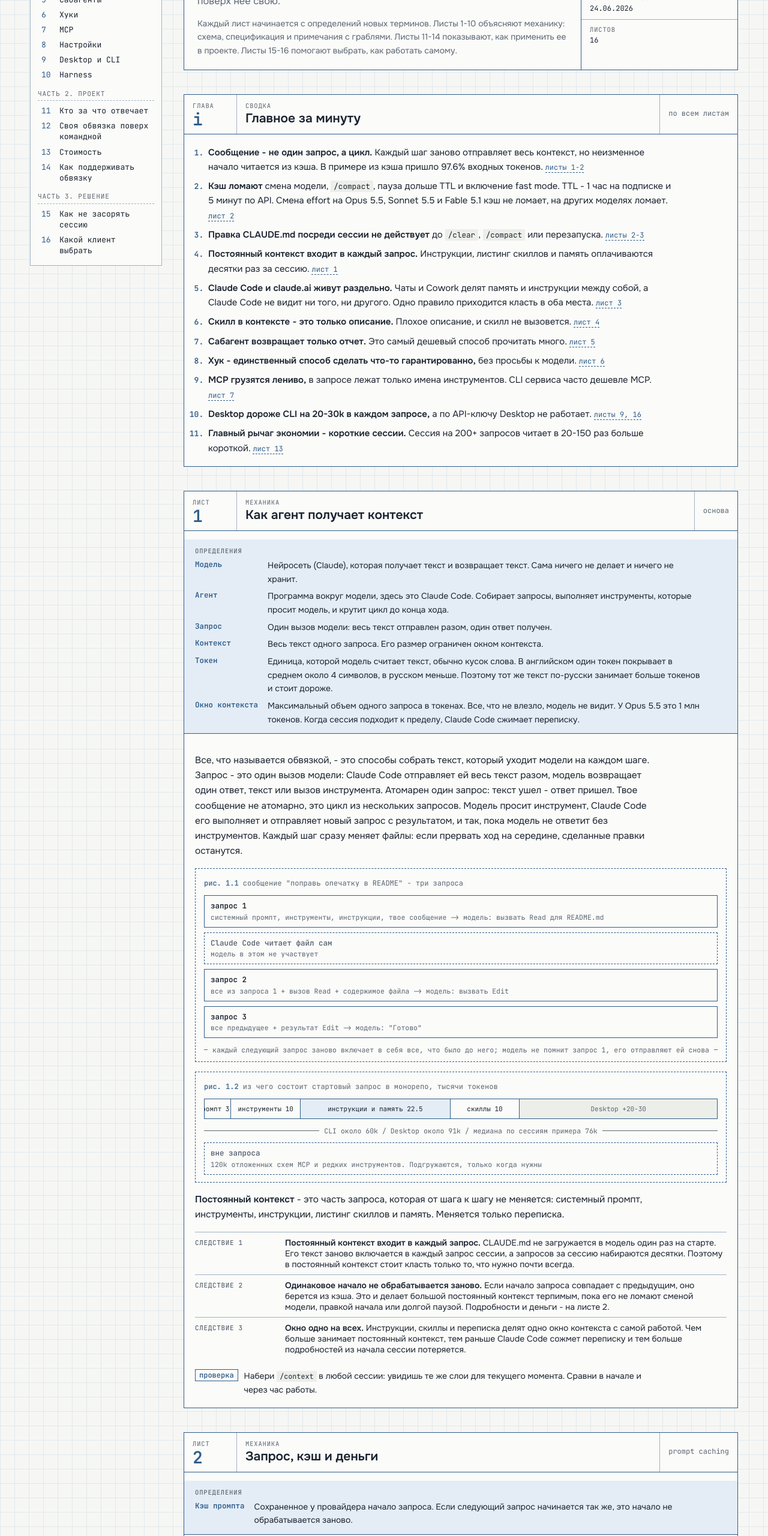
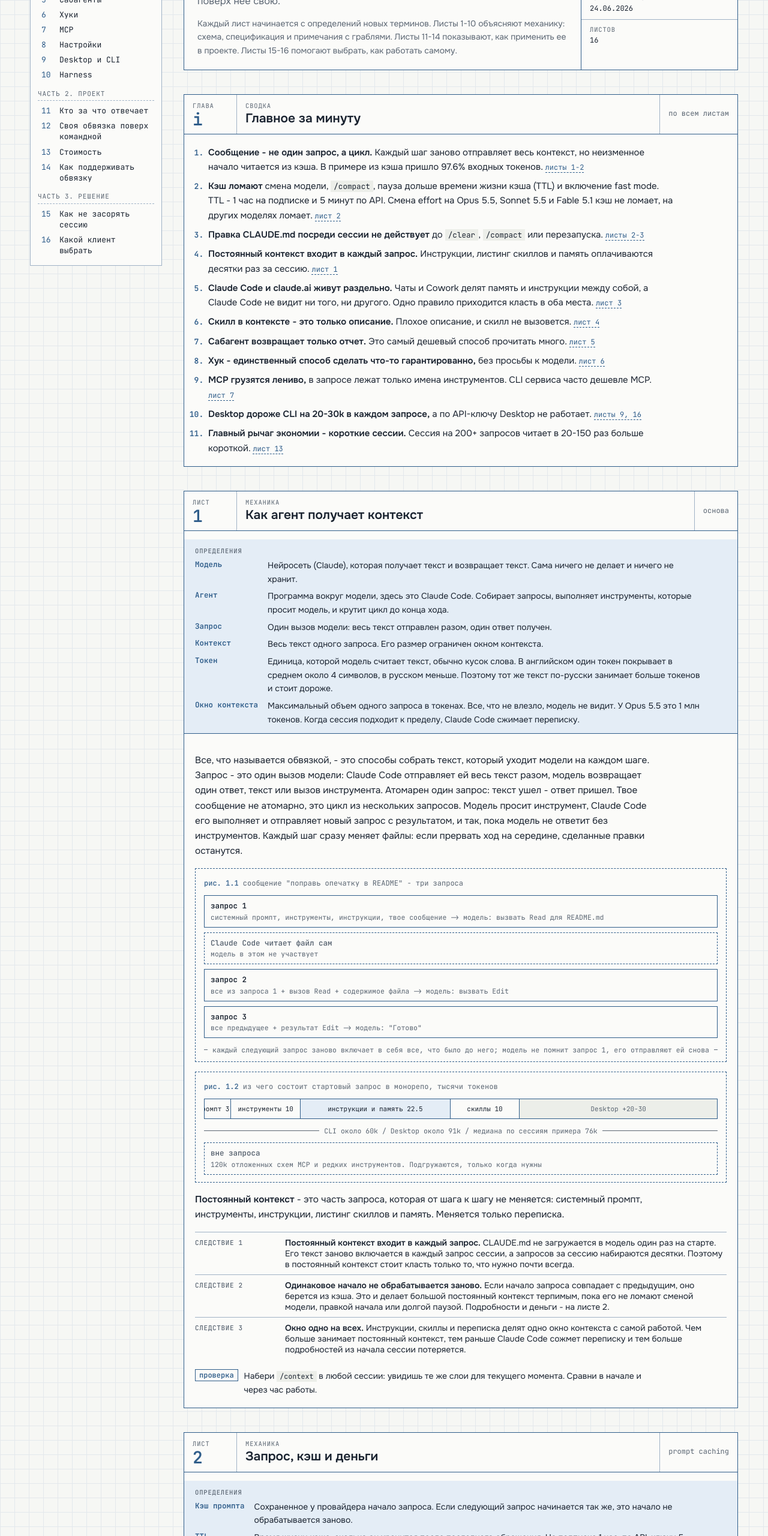
Before and after one commit to blashkin/agent-harness-guide, a plain HTML site: page index.html in a window 1280 px wide. Shown: the part 240-2800 px from the top of the page at 60% size. Drawn offline with Linux system fonts and the light colour scheme.

Commit message:
Расшифровал TTL

```diff
--- a/index.html
+++ b/index.html
@@ -198,7 +198,7 @@
   <div class="body">
     <ol class="sum">
       <li><b>Сообщение - не один запрос, а цикл.</b> Каждый шаг заново отправляет весь контекст, но неизменное начало читается из кэша. В примере из кэша пришло 97.6% входных токенов. <a class="to" href="#ch1">листы 1-2</a></li>
-      <li><b>Кэш ломают</b> смена модели, <code>/compact</code>, пауза дольше TTL и включение fast mode. TTL - 1 час на подписке и 5 минут по API. Смена effort на Opus 5.5, Sonnet 5.5 и Fable 5.1 кэш не ломает, на других моделях ломает. <a class="to" href="#ch2">лист 2</a></li>
+      <li><b>Кэш ломают</b> смена модели, <code>/compact</code>, пауза дольше времени жизни кэша (TTL) и включение fast mode. TTL - 1 час на подписке и 5 минут по API. Смена effort на Opus 5.5, Sonnet 5.5 и Fable 5.1 кэш не ломает, на других моделях ломает. <a class="to" href="#ch2">лист 2</a></li>
       <li><b>Правка CLAUDE.md посреди сессии не действует</b> до <code>/clear</code>, <code>/compact</code> или перезапуска. <a class="to" href="#ch3">листы 2-3</a></li>
       <li><b>Постоянный контекст входит в каждый запрос.</b> Инструкции, листинг скиллов и память оплачиваются десятки раз за сессию. <a class="to" href="#ch1">лист 1</a></li>
       <li><b>Claude Code и claude.ai живут раздельно.</b> Чаты и Cowork делят память и инструкции между собой, а Claude Code не видит ни того, ни другого. Одно правило приходится класть в оба места. <a class="to" href="#ch3">лист 3</a></li>
@@ -255,7 +255,7 @@
 <!-- ========== 2 ========== -->
 <section class="sheet" id="ch2">
   <div class="stamp"><div><span class="lbl">лист</span><span class="no">2</span></div><div><span class="lbl">механика</span><span class="ttl">Запрос, кэш и деньги</span></div><div class="src">prompt caching</div></div>
-  <dl class="defs"><span class="h">определения</span><dt>Кэш промпта</dt><dd>Сохраненное у провайдера начало запроса. Если следующий запрос начинается так же, это начало не обрабатывается заново.</dd></dl>
+  <dl class="defs"><span class="h">определения</span><dt>Кэш промпта</dt><dd>Сохраненное у провайдера начало запроса. Если следующий запрос начинается так же, это начало не обрабатывается заново.</dd><dt>TTL</dt><dd>Время жизни кэша: сколько он хранится после последнего обращения. На подписке 1 час, по API-ключу 5 минут.</dd></dl>
   <div class="body">
     <div class="fig">
       <span class="cap"><b>рис. 2.1</b> кэш работает по префиксу</span>
```
Also changed, not shown: 1 other file.
